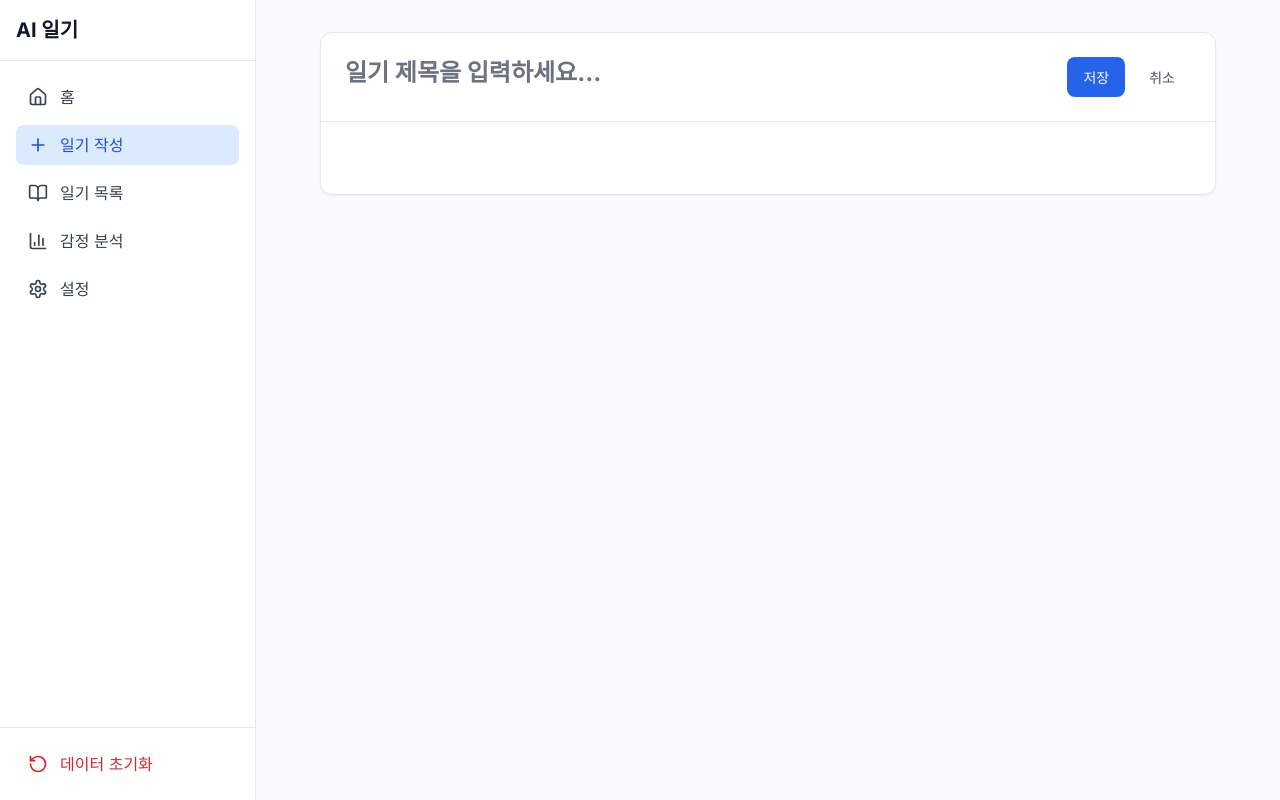
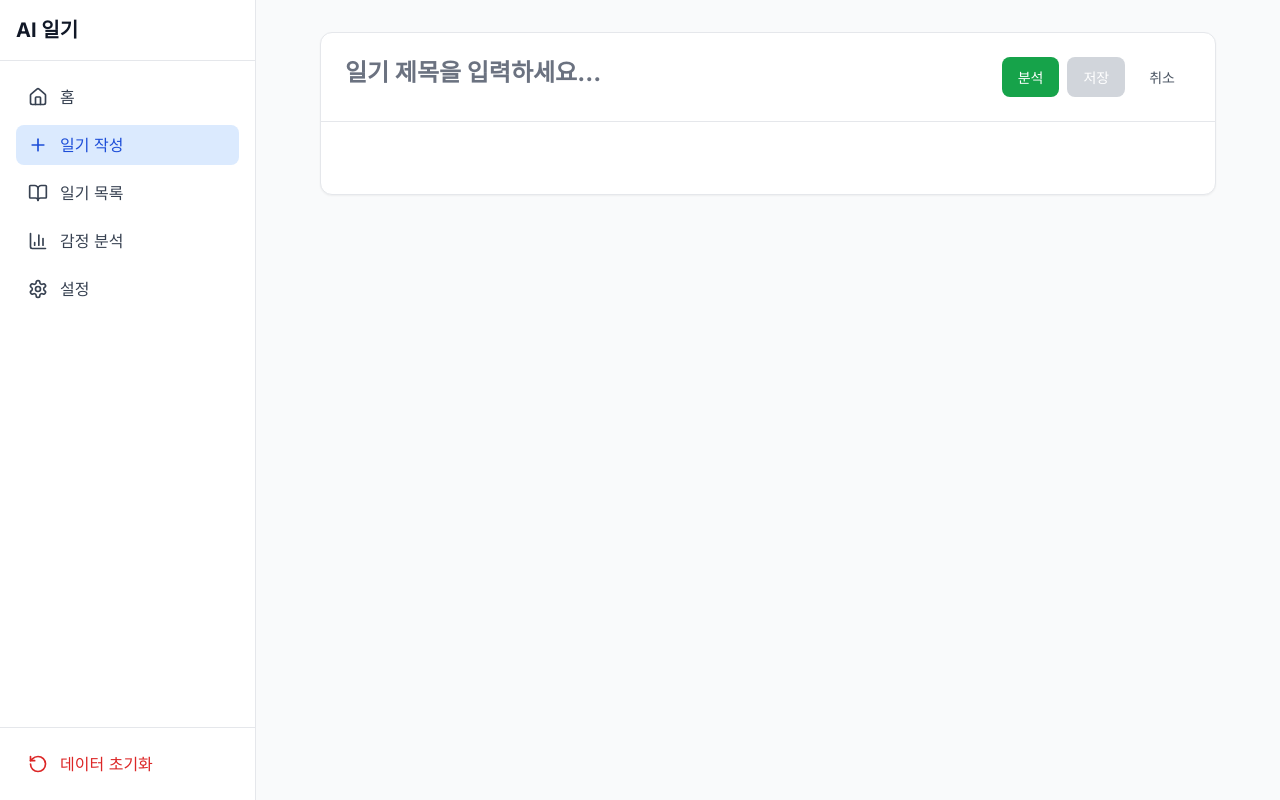
Before and after one commit to sungmini89/AI-project, a React (Vite) app in the folder ai-diary/: page /write in a window 1280 px wide. Built offline with nearby package versions, Linux system fonts and the light colour scheme; what sentiment would draw is missing.

Commit message:
feat: 감정 분석  저장 플로우 복원 - 이미지 기반 UI 패턴 적용

```diff
--- a/ai-diary/src/components/editor/DiaryEditor.tsx
+++ b/ai-diary/src/components/editor/DiaryEditor.tsx
@@ -45,6 +45,7 @@ const DiaryEditor: React.FC<DiaryEditorProps> = ({
   const [title, setTitle] = useState(entry?.title || "");
   const [isAnalyzing, setIsAnalyzing] = useState(false);
   const [isSaving, setIsSaving] = useState(false);
+  const [analysisResult, setAnalysisResult] = useState<EmotionAnalysisResult | null>(null);
 
   /**
    * Tiptap 에디터 인스턴스를 생성합니다.
@@ -76,13 +77,21 @@ const DiaryEditor: React.FC<DiaryEditorProps> = ({
   };
 
   /**
-   * 제목과 내용을 검증하고, 감정 분석을 수행한 후 데이터베이스에 저장합니다.
+   * 제목과 내용을 검증하고, 감정 분석 결과를 사용하여 데이터베이스에 저장합니다.
    *
    * @returns Promise<void>
    */
   const handleSave = async () => {
     // 이미 저장 중이면 중복 실행 방지
     if (isSaving) {
+      return;
+    }
+
+    // 감정 분석이 완료되지 않았으면 저장 불가
+    if (!analysisResult) {
+      toast.error(
+        language === "ko" ? "먼저 감정 분석을 완료해주세요." : "Please complete emotion analysis first."
+      );
       return;
     }
 
@@ -101,40 +110,10 @@ const DiaryEditor: React.FC<DiaryEditorProps> = ({
     }
 
     setIsSaving(true);
-    setIsAnalyzing(true);
 
     try {
       const content = editor.getHTML();
       const cleanContent = stripHtmlTags(content); // 순수 텍스트로 저장
-
-      // 감정 분석 수행 (실패해도 일기 저장은 진행)
-      let analysisResult = null;
-      try {
-        analysisResult = await emotionAnalysisService.analyzeEmotion(
-          cleanContent
-        );
-      } catch (analysisError) {
-        console.warn("감정 분석 실패, 일기 저장은 계속 진행:", analysisError);
-        // 감정 분석 실패 시 기본값 사용
-        analysisResult = {
-          primaryEmotion: "neutral" as const,
-          score: 0,
-          confidence: 0,
-          words: { positive: [], negative: [] },
-          emotionScores: {
-            happy: 0,
-            sad: 0,
-            angry: 0,
-            neutral: 1,
-            excited: 0,
-            calm: 0,
-            anxious: 0,
-            proud: 0,
-            disappointed: 0,
-            grateful: 0,
-          },
-        };
-      }
 
       const diaryEntry: DiaryEntry = {
         id:
@@ -144,7 +123,7 @@ const DiaryEditor: React.FC<DiaryEditorProps> = ({
         content: cleanContent, // 순수 텍스트로 저장
         createdAt: entry?.createdAt || new Date(),
         updatedAt: new Date(),
-        emotionAnalysis: analysisResult,
+        emotionAnalysis: analysisResult, // 분석된 결과 사용
       };
 
       // 실제 저장 수행
@@ -179,6 +158,7 @@ const DiaryEditor: React.FC<DiaryEditorProps> = ({
       if (!entry) {
         setTitle("");
         editor?.commands.setContent("");
+        setAnalysisResult(null); // 분석 결과도 초기화
       }
 
       // 저장 성공 시 onSave 콜백 호출 (별도 try-catch로 처리)
@@ -199,7 +179,6 @@ const DiaryEditor: React.FC<DiaryEditorProps> = ({
       );
     } finally {
       setIsSaving(false);
-      setIsAnalyzing(false);
     }
   };
 
@@ -350,9 +329,62 @@ const DiaryEditor: React.FC<DiaryEditorProps> = ({
 
             {/* 액션 버튼들 */}
             <div className="flex items-center space-x-2 flex-shrink-0">
+              {/* 감정 분석 버튼 */}
+              <button
+                onClick={async () => {
+                  if (!title.trim()) {
+                    toast.error(
+                      language === "ko" ? "제목을 입력해주세요." : "Please enter a title."
+                    );
+                    return;
+                  }
+                  if (!editor?.getHTML() || editor.getHTML().trim() === "<p></p>") {
+                    toast.error(
+                      language === "ko" ? "내용을 입력해주세요." : "Please enter content."
+                    );
+                    return;
+                  }
+
+                  setIsAnalyzing(true);
+                  try {
+                    const content = editor.getHTML();
+                    const cleanContent = stripHtmlTags(content);
+                    const analysisResult = await emotionAnalysisService.analyzeEmotion(cleanContent);
+
+                    // 분석 결과를 상태에 저장
+                    setAnalysisResult(analysisResult);
+
+                    toast.success(
+                      language === "ko" ? "감정 분석이 완료되었습니다." : "Emotion analysis completed."
+                    );
+                  } catch (error) {
+                    console.error("감정 분석 실패:", error);
+                    toast.error(
+                      language === "ko" ? "감정 분석에 실패했습니다." : "Emotion analysis failed."
+                    );
+                  } finally {
+                    setIsAnalyzing(false);
+                  }
+                }}
+                disabled={isAnalyzing || isSaving}
+                className="px-4 py-2 bg-green-600 text-white rounded-lg hover:bg-green-700 disabled:bg-gray-300 disabled:cursor-not-allowed transition-colors"
+                title={language === "ko" ? "감정 분석" : "Analyze Emotion"}
+              >
+                <span className="text-sm font-medium">
+                  {isAnalyzing
+                    ? language === "ko"
+                      ? "분석 중..."
+                      : "Analyzing..."
+                    : language === "ko"
+                    ? "분석"
+                    : "Analyze"}
+                </span>
+              </button>
+
+              {/* 저장 버튼 */}
               <button
                 onClick={handleSave}
-                disabled={isSaving || isAnalyzing}
+                disabled={isSaving || isAnalyzing || !analysisResult}
                 className="px-4 py-2 bg-blue-600 text-white rounded-lg hover:bg-blue-700 disabled:bg-gray-300 disabled:cursor-not-allowed transition-colors"
                 title={language === "ko" ? "저장" : "Save"}
               >
@@ -410,9 +442,16 @@ const DiaryEditor: React.FC<DiaryEditorProps> = ({
         </div>
 
         {/* 감정 분석 결과 표시 */}
-        {entry?.emotionAnalysis && (
-          <div className="px-6 pb-6" data-testid="emotion-result">
-            {getEmotionDisplay(entry.emotionAnalysis)}
+        {analysisResult && (
+          <div className="px-6 pb-6 border-t border-gray-200" data-testid="emotion-result">
+            <div className="pt-4">
+              <h4 className={`text-lg font-semibold mb-3 ${
+                isDark ? "text-white" : "text-gray-900"
+              }`}>
+                {language === "ko" ? "감정 분석 결과" : "Emotion Analysis Result"}
+              </h4>
+              {getEmotionDisplay(analysisResult)}
+            </div>
           </div>
         )}
 
```
